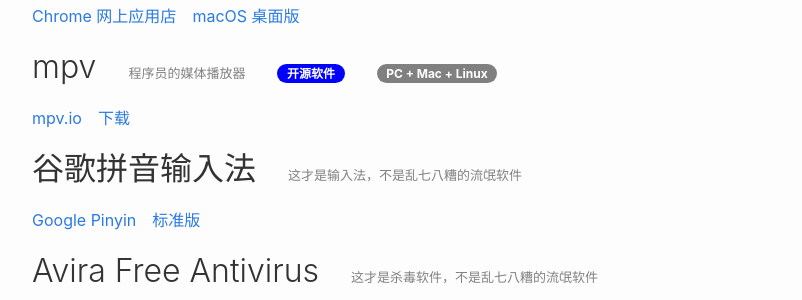
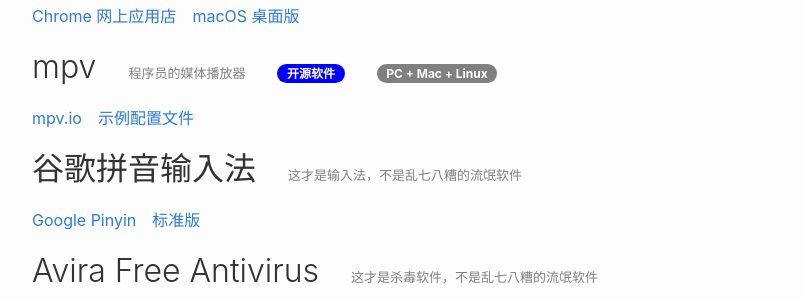
Before and after one commit to hyjk2000/hyjk2000.github.io, a Jekyll site: the page built from download.md, in a window 1280 px wide and 900 px high, scrolled down 552 px. Shown: the part 152-452 px from the top of the window, without its empty margins (238-1040 px from the left). Built offline with Jekyll 4.4.1, drawn with Linux system fonts in a browser that asks for light colours.

```diff
--- a/download.md
+++ b/download.md
@@ -44,7 +44,7 @@ permalink: /download/
 
 ## mpv　<span style="font-weight:normal; font-size:13px; color:gray">程序员的媒体播放器</span>　<span class="blue tag">开源软件</span>　<span class="gray tag">PC + Mac + Linux</span>
 
-[mpv.io][49]　[下载][50]
+[mpv.io][49]　[示例配置文件][50]
 
 ## 谷歌拼音输入法　<span style="font-weight:normal; font-size:13px; color:gray">这才是输入法，不是乱七八糟的流氓软件</span>
 
@@ -158,4 +158,4 @@ permalink: /download/
  [47]: https://goo.gl/3m0mwo
  [48]: https://goo.gl/X8KvAU
  [49]: https://mpv.io/
- [50]: https://mpv.io/installation/
+ [50]: https://gist.github.com/hyjk2000/8b11e179a5d0a40aa1e65a15b6d092bc
```
